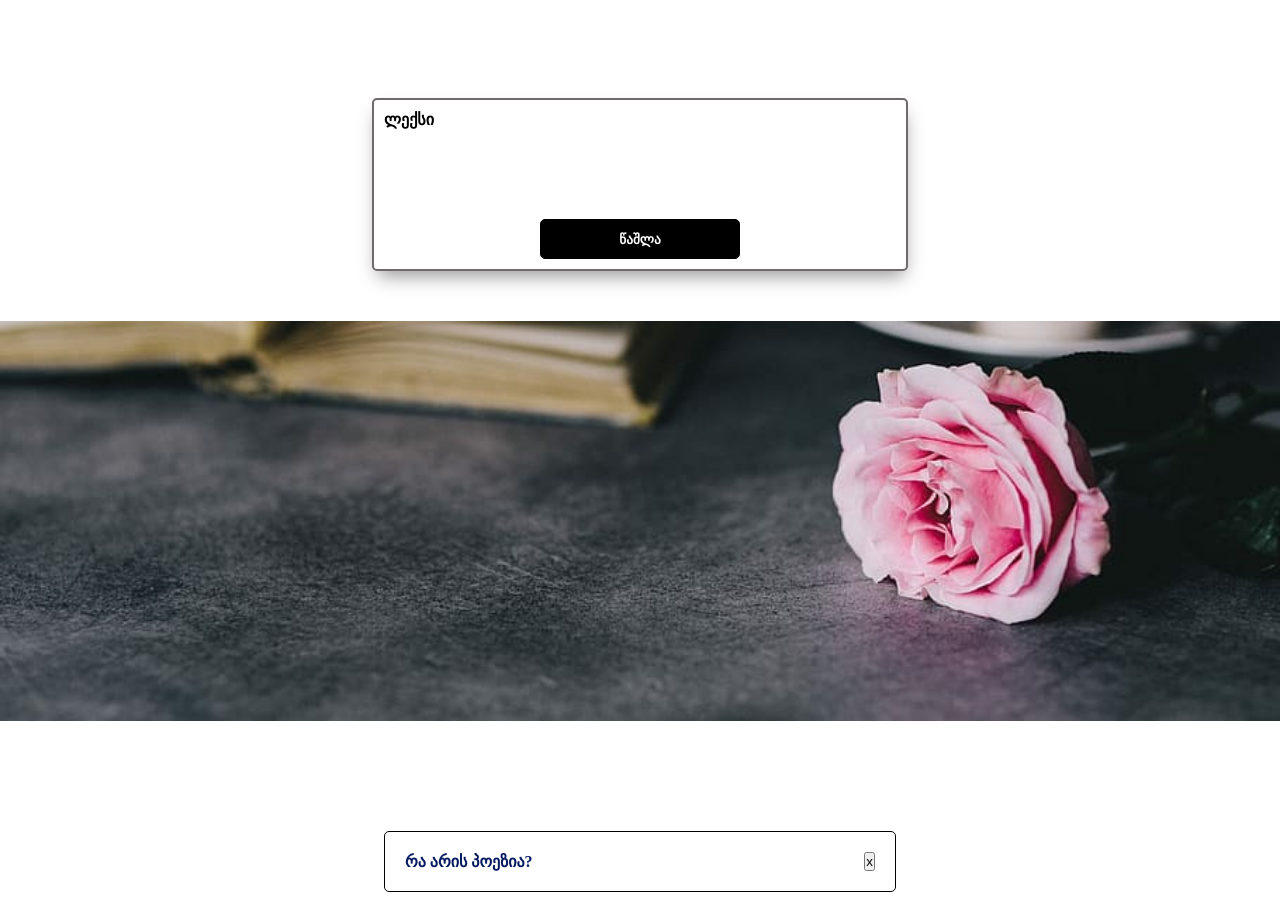
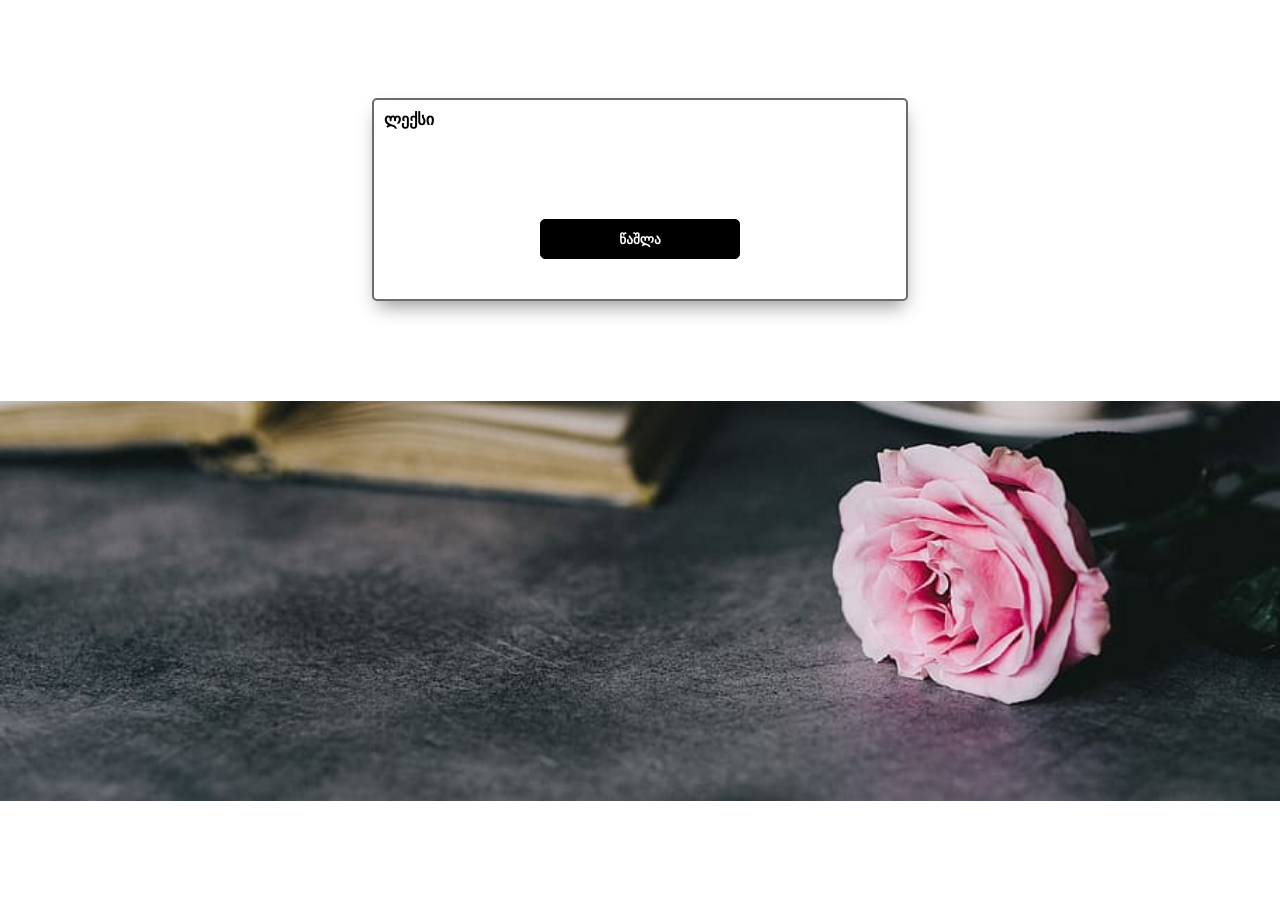
Before and after one commit to lepus-1/storage_task, a plain HTML site: page index.html in a window 1280 px wide. Shown: the part 915-1813 px from the top of the page. Drawn offline with Linux system fonts and the light colour scheme.

Commit message:
Update style.css

```diff
--- a/style.css
+++ b/style.css
@@ -248,6 +248,7 @@ input:hover{
 .w30{
     width: 200px;
     margin-top: 50px;
+    margin-bottom: 30px;
 
 }
 
@@ -323,8 +324,6 @@ background: linear-gradient(to right, #556270, #4ECDC4); /* W3C, IE 10+/ Edge, F
 }
   .center{
       display: flex;
-
-      /* flex-direction: column; */
       justify-content: center;
   }
 
@@ -359,7 +358,7 @@ background: linear-gradient(to right, #556270, #4ECDC4); /* W3C, IE 10+/ Edge, F
     font-weight: 900;
 }
 .column{
-    margin-bottom: 50px;
+    margin-bottom: 100px;
     border: 2px solid rgb(112, 107, 107);
     background-color: white;
     border-radius: 5px;
```
